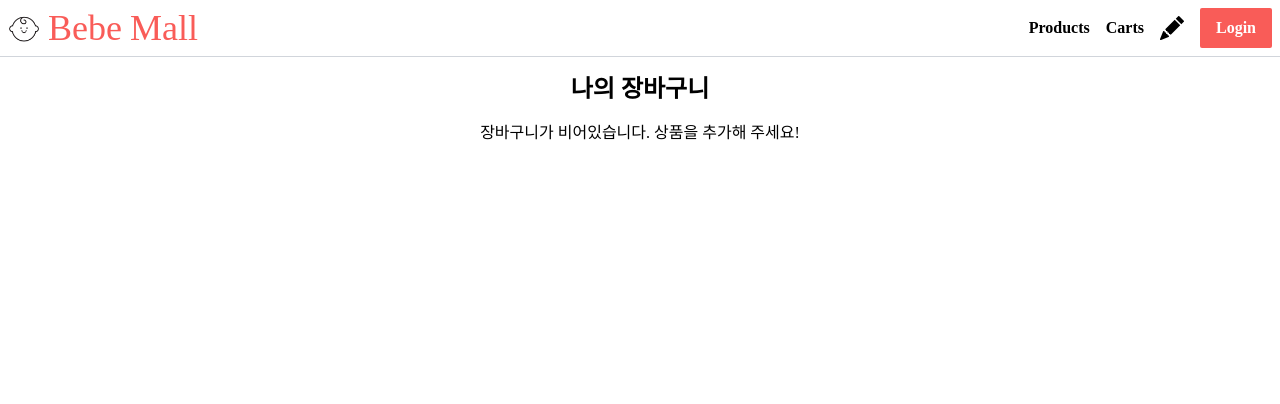
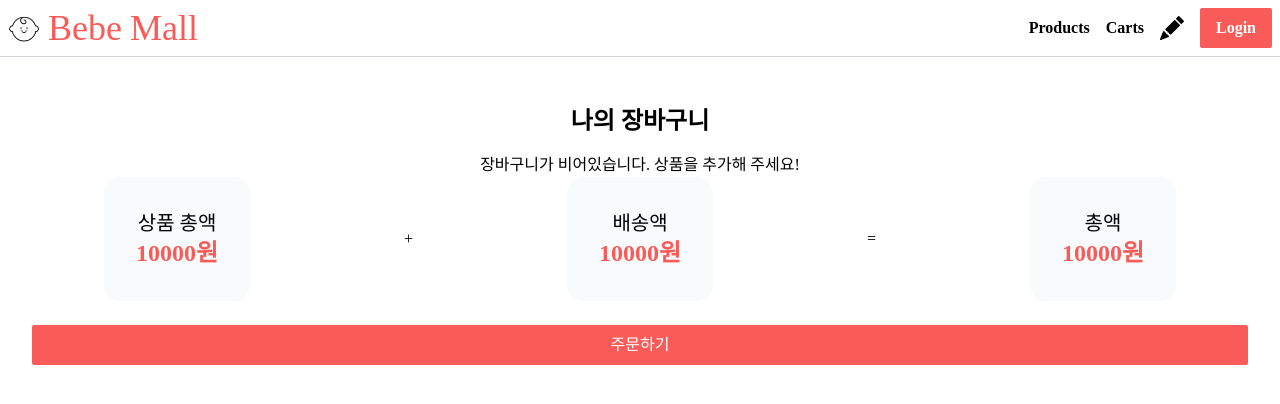
Before and after one commit to tae2seat/bebe-mall, a React (Vite) app: page /carts in a window 1280 px wide. Shown: the top 404 px of the page. Built offline with nearby package versions, Linux system fonts and the light colour scheme; a web font is replaced by a local one.

Commit message:
전체수정

```diff
--- /dev/null
+++ b/src/components/PriceCard.jsx
@@ -0,0 +1,14 @@
+import React, { useState } from 'react';
+import { useSelector } from 'react-redux';
+
+export default function PriceCard({text}) {
+
+    const isLoggedIn = useSelector((state) => state.auth.isLoggedIn)
+
+    return (
+        <div className='bg-gray-50 p-8 mx-2 rounded-2xl text-center text-lg md:text-xl'>
+            <p>{text}</p>
+            <p className='font-bold text-brand text-xl md:text-2xl'>10000원</p>
+        </div>
+    );
+}
--- a/src/components/ProductCard.jsx
+++ b/src/components/ProductCard.jsx
@@ -16,7 +16,7 @@ export default function ProductCard({item}) {
         <li
             onClick={handleClickProduct}
             className='rounded-lg shadow-md overflow-hidden cursor-pointer transition-all hover:scale-105 '>
-            <img className='w-full' src={item.image} alt='productIamge'/>
+            <img className='w-full h-72 object-cover ' src={item.image} alt='productIamge'/>
             <div className='mt-2 px-2 text-lg flex justify-between items-center'>
                 <h3 className='truncate'>{item.name}</h3>
                 <p>{item.price}원</p>
--- a/src/pages/MyCart.jsx
+++ b/src/pages/MyCart.jsx
@@ -2,6 +2,8 @@ import React, { useEffect, useState } from 'react';
 import { RiDeleteBin5Fill} from 'react-icons/ri'
 import { AiOutlinePlusSquare, AiOutlineMinusSquare } from 'react-icons/ai'
 import { useSelector } from 'react-redux';
+import PriceCard from '../components/PriceCard';
+import Button from '../components/buttons/Button';
 
 
 export default function MyCart() {
@@ -70,21 +72,20 @@ export default function MyCart() {
 
 
     return (
-        <section className='w-full text-center'>
+        <section className='flex flex-col w-full text-center p-8'>
             <h2 className='text-2xl font-bold my-4'>나의 장바구니</h2>
             {cartItems.length === 0 ? (
                 <p>장바구니가 비어있습니다. 상품을 추가해 주세요! </p>
             ) : (
-                <section className=''>
+                <ul className='border-b border-gray-300 mb-8 p-4 px-8'>
                 { cartItems.map((product, id) => {
-                    console.log(product)
                     return (
-                        <li key={id} className='flex justify-between my-2 items-center'>
+                        <li key={id} className='flex justify-between my-4 items-center'>
                             <img src={product.image} className='w-24 md:w-48 rounded-lg'/>
                             <div className='flex-1 flex justify-between ml-4'>
                                 <div className='basis-3/5'>
                                     <p className='text-lg'>{product.name}</p>
-                                    <p className='text-xl font-bold text-brand'>{product.option}</p>
+                                    <p className='text-lg font-bold text-brand'>{product.option}</p>
                                     <p >{product.price}원</p>
                                 </div>
                                 <div className='flex text-2xl items-center'>
@@ -98,9 +99,18 @@ export default function MyCart() {
                     )
                 })
                 }
-            </section>
-            )}
+            </ul>)}
+            <div className='flex justify-between items-center mb-6 px-2 md:px-8 lg:px-16 '>
+                <PriceCard text='상품 총액' />
+                +
+                <PriceCard text='배송액'/>
+                =
+                <PriceCard text='총액' />
+            </div>
+            <Button text='주문하기' />
         </section>
     );
     //로컬스토리지 사용, redux 상태관리를 하던가 , 서버랑 api 통신을 하던가
 }
+
+// shrink-o
```
